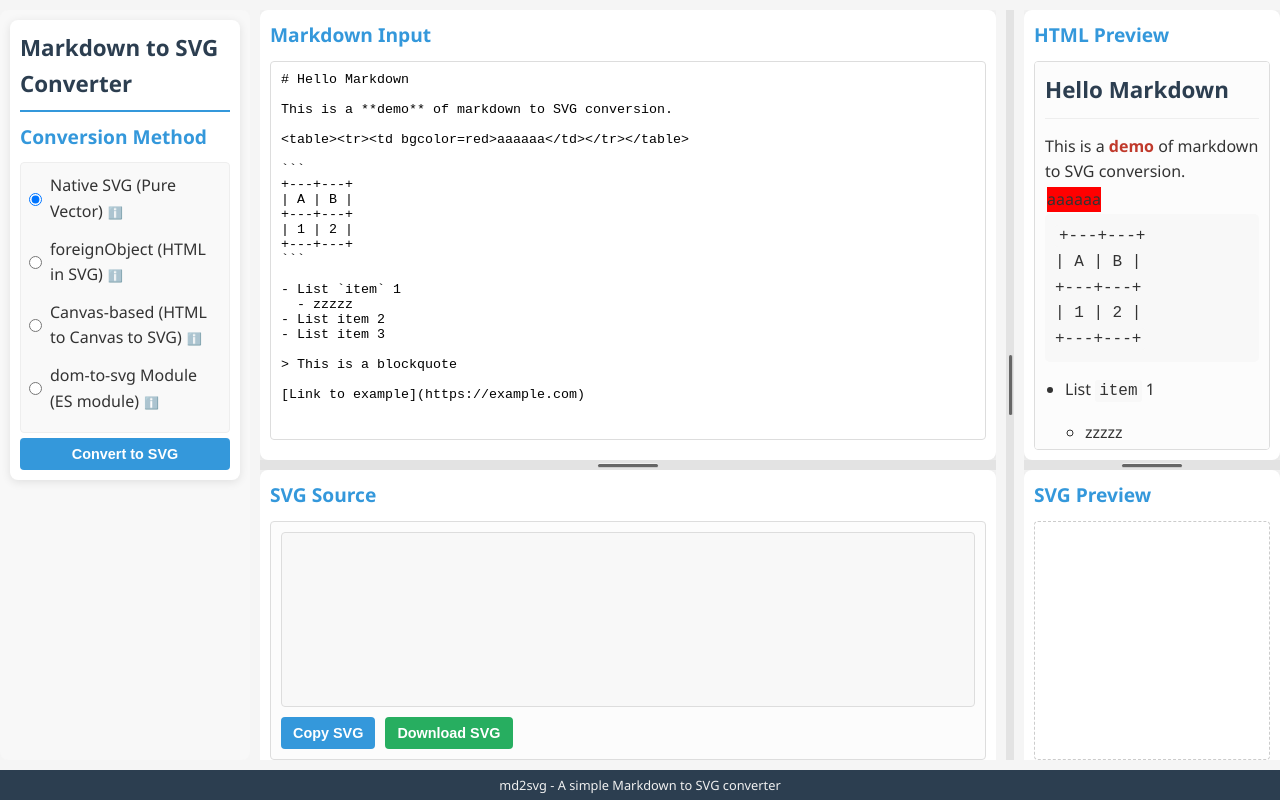
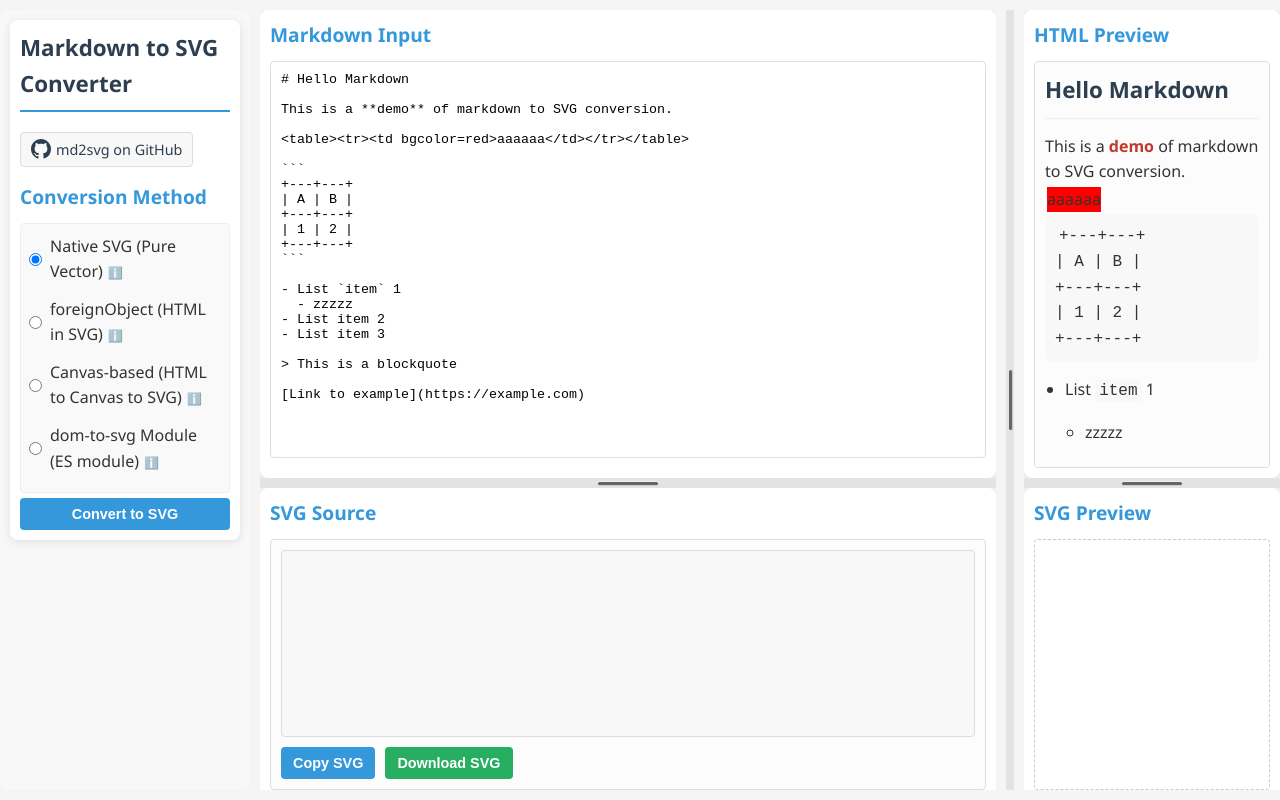
Before and after one commit to tigra/md2svg, a website built with Vite: page index.html in a window 1280 px wide. Built offline with nearby package versions, Linux system fonts and the light colour scheme.

Commit message:
feat: no footer, nice github link

```diff
--- a/index.html
+++ b/index.html
@@ -17,6 +17,14 @@
                 <!-- Conversion Options -->
                 <div class="method-config-container">
                     <h1>Markdown to SVG Converter</h1>
+                    <div class="github-link">
+                        <a href="https://github.com/tigra/md2svg" target="_blank">
+                            <svg height="20" width="20" viewBox="0 0 16 16" fill="currentColor" style="vertical-align: middle; margin-right: 5px;">
+                                <path d="M8 0C3.58 0 0 3.58 0 8c0 3.54 2.29 6.53 5.47 7.59.4.07.55-.17.55-.38 0-.19-.01-.82-.01-1.49-2.01.37-2.53-.49-2.69-.94-.09-.23-.48-.94-.82-1.13-.28-.15-.68-.52-.01-.53.63-.01 1.08.58 1.23.82.72 1.21 1.87.87 2.33.66.07-.52.28-.87.51-1.07-1.78-.2-3.64-.89-3.64-3.95 0-.87.31-1.59.82-2.15-.08-.2-.36-1.02.08-2.12 0 0 .67-.21 2.2.82.64-.18 1.32-.27 2-.27.68 0 1.36.09 2 .27 1.53-1.04 2.2-.82 2.2-.82.44 1.1.16 1.92.08 2.12.51.56.82 1.27.82 2.15 0 3.07-1.87 3.75-3.65 3.95.29.25.54.73.54 1.48 0 1.07-.01 1.93-.01 2.2 0 .21.15.46.55.38A8.013 8.013 0 0016 8c0-4.42-3.58-8-8-8z"></path>
+                            </svg>
+                            md2svg on GitHub
+                        </a>
+                    </div>
                     <h2>Conversion Method</h2>
                     <div class="methods-and-button">
                         <div class="conversion-options">
@@ -139,10 +147,6 @@ This is a **demo** of markdown to SVG conversion.
         </div>
     </main>
 
-    <footer>
-        <p>md2svg - A simple Markdown to SVG converter</p>
-    </footer>
-
     <script type="module" src="src/main.js"></script>
 </body>
 </html>
--- a/src/assets/style.css
+++ b/src/assets/style.css
@@ -26,13 +26,6 @@ body {
 
 header {
     display: none;
-}
-
-footer {
-    text-align: center;
-    padding: 8px 0;
-    background-color: #2c3e50;
-    color: white;
 }
 
 h1 {
@@ -584,13 +577,26 @@ button:hover {
     background-color: #2ecc71;
 }
 
-/* Footer */
-footer {
-    height: 30px;
-    display: flex;
+/* GitHub Link */
+.github-link {
+    margin: 10px 0 15px 0;
+}
+
+.github-link a {
+    display: inline-flex;
     align-items: center;
-    justify-content: center;
-    color: #f0f0f0;
-    text-align: center;
-    font-size: 0.8rem;
+    color: #2c3e50;
+    text-decoration: none;
+    padding: 5px 10px;
+    border-radius: 4px;
+    background-color: #f8f8f8;
+    border: 1px solid #ddd;
+    transition: all 0.2s ease;
+    font-size: 0.9rem;
 }
+
+.github-link a:hover {
+    background-color: #2c3e50;
+    color: white;
+    border-color: #2c3e50;
+}
```
